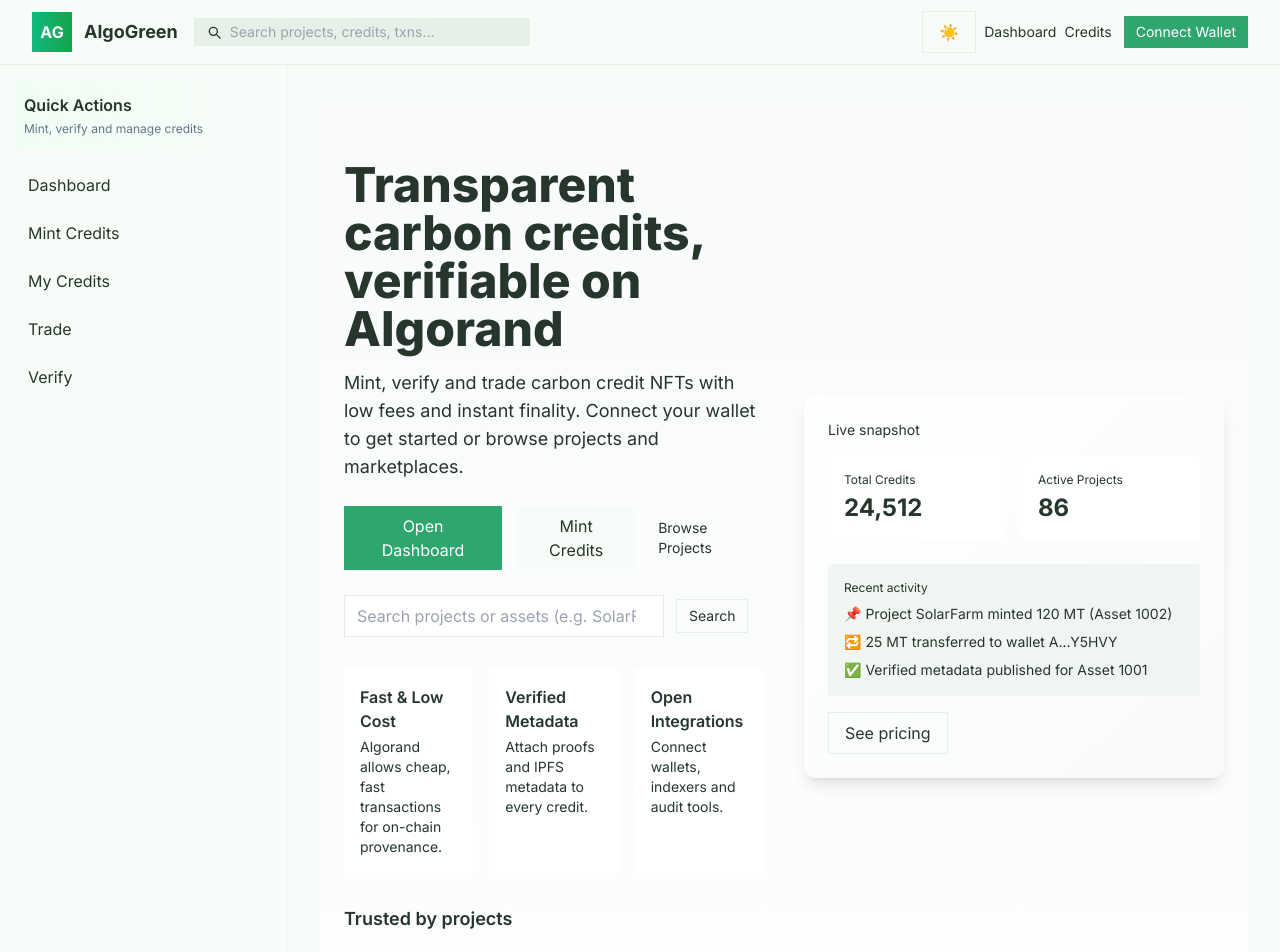
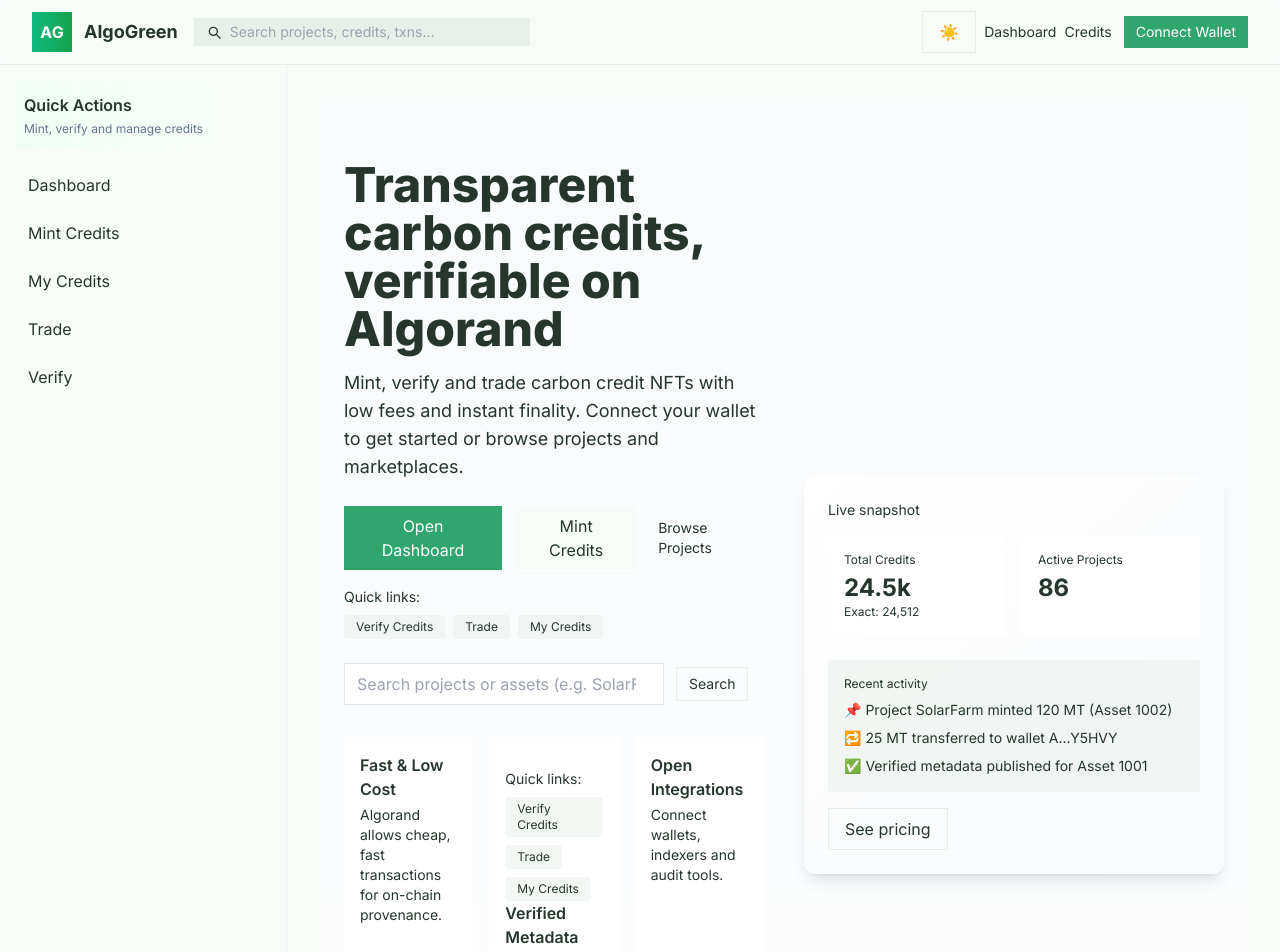
Before and after one commit to AdithyaPathakoti/AlgoGreen, a React (Vite) app: page / in a window 1280 px wide. Shown: the top 952 px of the page. Built offline with nearby package versions, Linux system fonts and the light colour scheme.

Commit message:
feat(index): add quick links and live snapshot formatting

```diff
--- a/client/pages/Index.tsx
+++ b/client/pages/Index.tsx
@@ -2,9 +2,17 @@
 import { Link } from "react-router-dom";
 import Button from "../components/Button";
 
+// Simple formatter used in the sidebar snapshot
+function formatLargeNumber(n: number) {
+  return n >= 1000 ? `${(n / 1000).toFixed(1)}k` : String(n);
+}
+
 export default function Index() {
+  const totalCredits = 24512;
+  const activeProjects = 86;
+
   return (
-  <main role="main" className="min-h-screen bg-gradient-to-b from-slate-50 to-white">
+    <main role="main" className="min-h-screen bg-gradient-to-b from-slate-50 to-white">
       {/* Large hero with prominent CTA and feature highlights */}
       <section className="max-w-7xl mx-auto px-6 pt-16 pb-12">
         <div className="grid grid-cols-1 lg:grid-cols-2 gap-10 items-center">
@@ -26,6 +34,13 @@
               <Link to="/projects" className="ml-2 text-sm text-muted-foreground hover:underline">Browse Projects</Link>
             </div>
 
+            <div className="mt-4 text-sm text-muted-foreground">Quick links:</div>
+            <div className="mt-2 flex gap-2 flex-wrap">
+              <Link to="/verify" className="text-xs px-3 py-1 rounded bg-muted/50">Verify Credits</Link>
+              <Link to="/trade" className="text-xs px-3 py-1 rounded bg-muted/50">Trade</Link>
+              <Link to="/my-credits" className="text-xs px-3 py-1 rounded bg-muted/50">My Credits</Link>
+            </div>
+
             <div className="mt-6 flex items-center gap-3">
               <label htmlFor="project-search" className="sr-only">Search projects</label>
               <input id="project-search" type="search" placeholder="Search projects or assets (e.g. SolarFarm)" className="w-full sm:w-80 px-3 py-2 border rounded-md" aria-label="Search projects" />
@@ -38,6 +53,12 @@
                 <p className="text-sm text-muted-foreground mt-1">Algorand allows cheap, fast transactions for on-chain provenance.</p>
               </div>
               <div className="p-4 bg-card rounded-lg">
+                          <div className="mt-4 text-sm text-muted-foreground">Quick links:</div>
+                          <div className="mt-2 flex gap-2 flex-wrap">
+                            <Link to="/verify" className="text-xs px-3 py-1 rounded bg-muted/50">Verify Credits</Link>
+                            <Link to="/trade" className="text-xs px-3 py-1 rounded bg-muted/50">Trade</Link>
+                            <Link to="/my-credits" className="text-xs px-3 py-1 rounded bg-muted/50">My Credits</Link>
+                          </div>
                 <h4 className="font-semibold">Verified Metadata</h4>
                 <p className="text-sm text-muted-foreground mt-1">Attach proofs and IPFS metadata to every credit.</p>
               </div>
@@ -63,11 +84,12 @@
             <div className="mt-4 grid grid-cols-2 gap-4">
               <div className="p-4 bg-card rounded">
                 <div className="text-xs text-muted-foreground">Total Credits</div>
-                <div className="text-2xl font-bold mt-1">24,512</div>
+                <div className="text-2xl font-bold mt-1">{formatLargeNumber(totalCredits)}</div>
+                <div className="text-xs text-muted-foreground">Exact: {totalCredits.toLocaleString()}</div>
               </div>
               <div className="p-4 bg-card rounded">
                 <div className="text-xs text-muted-foreground">Active Projects</div>
-                <div className="text-2xl font-bold mt-1">86</div>
+                <div className="text-2xl font-bold mt-1">{activeProjects}</div>
               </div>
             </div>
 
@@ -79,7 +101,6 @@
                 <li>✅ Verified metadata published for Asset 1001</li>
               </ul>
             </div>
-
             <div className="mt-4 text-center">
               <Link to="/pricing">
                 <Button variant="ghost">See pricing</Button>
```
